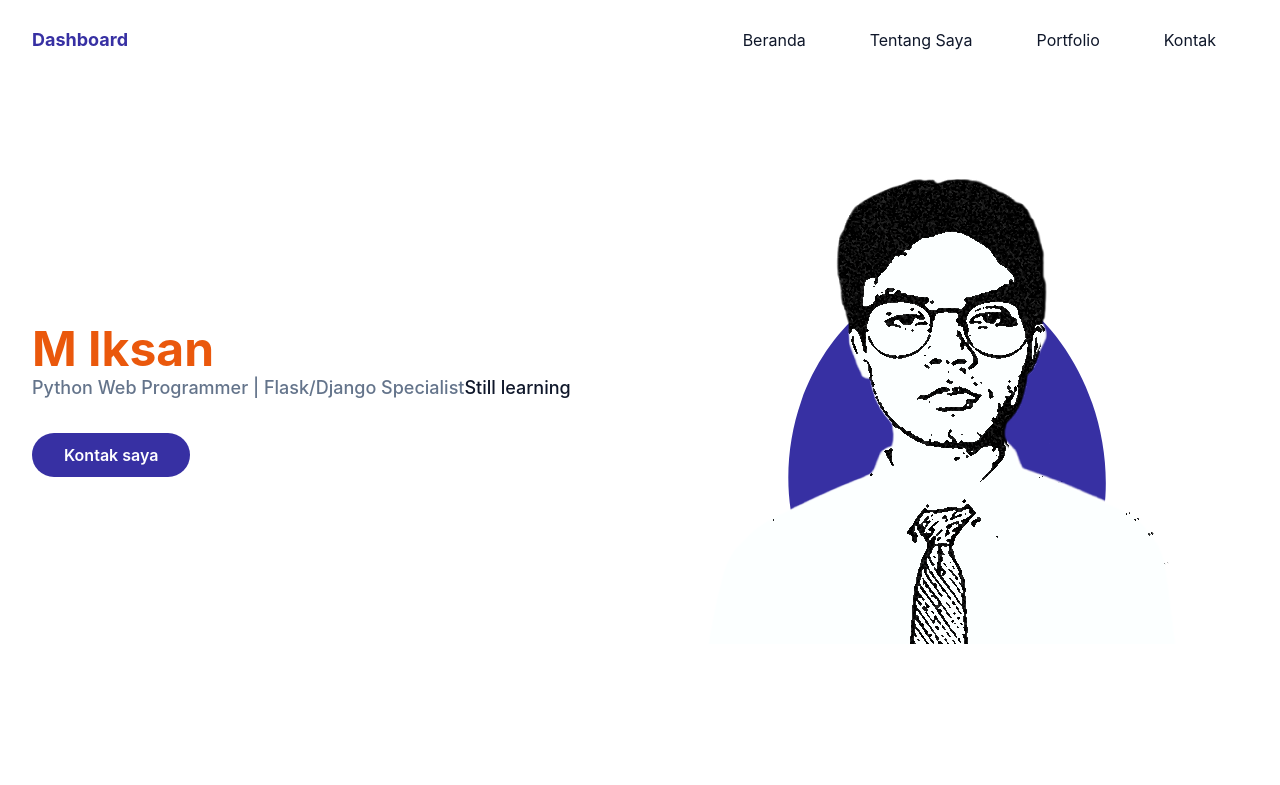
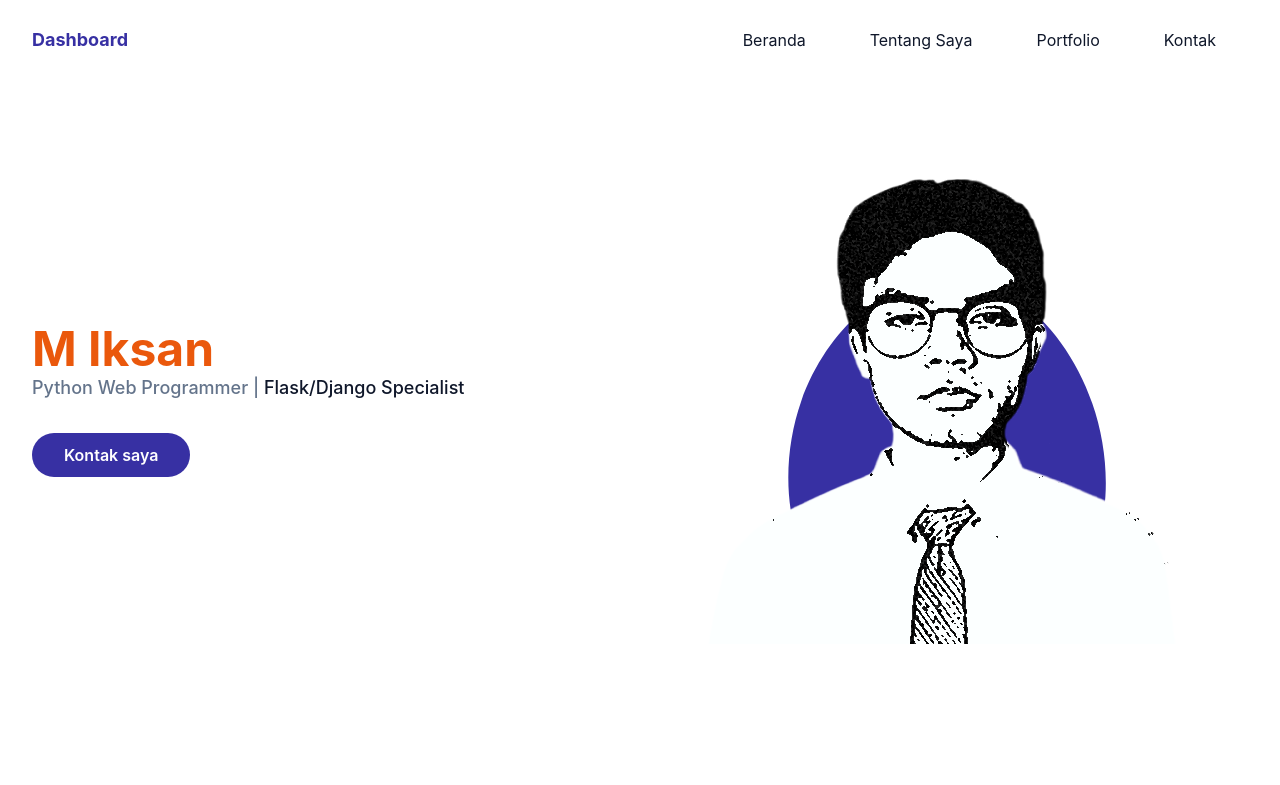
Before and after one commit to Orecareal/portfolio-tailwind, a website: page index.html in a window 1280 px wide. Shown: the top 785 px of the page. Drawn offline with Linux system fonts and the light colour scheme.

Commit message:
update commit

```diff
--- a/index.html
+++ b/index.html
@@ -50,7 +50,7 @@
         <div class="flex flex-wrap">
           <div class="w-full self-center px-4 lg:w-1/2">
             <h1 class="text-base font-semibold text-primary md:text-xl lg:text-2xl"><span class="block font-bold text-secondary text-4xl mt-1 lg:text-5xl">M Iksan</span></h1>
-            <h2 class="mb-10 font-medium text-grey text-lg leading-relaxed">Python Web Programmer | Flask/Django Specialist<span class="text-dark">Still learning</span></h2>
+            <h2 class="mb-10 font-medium text-grey text-lg leading-relaxed">Python Web Programmer | <span class="text-dark">Flask/Django Specialist</span></h2>
             <!-- <p class="font-bold mb-10 text-dark">Lorem ipsum, dolor sit amet consectetur adipisicing.</p> -->
 
             <!-- Button -->
```
